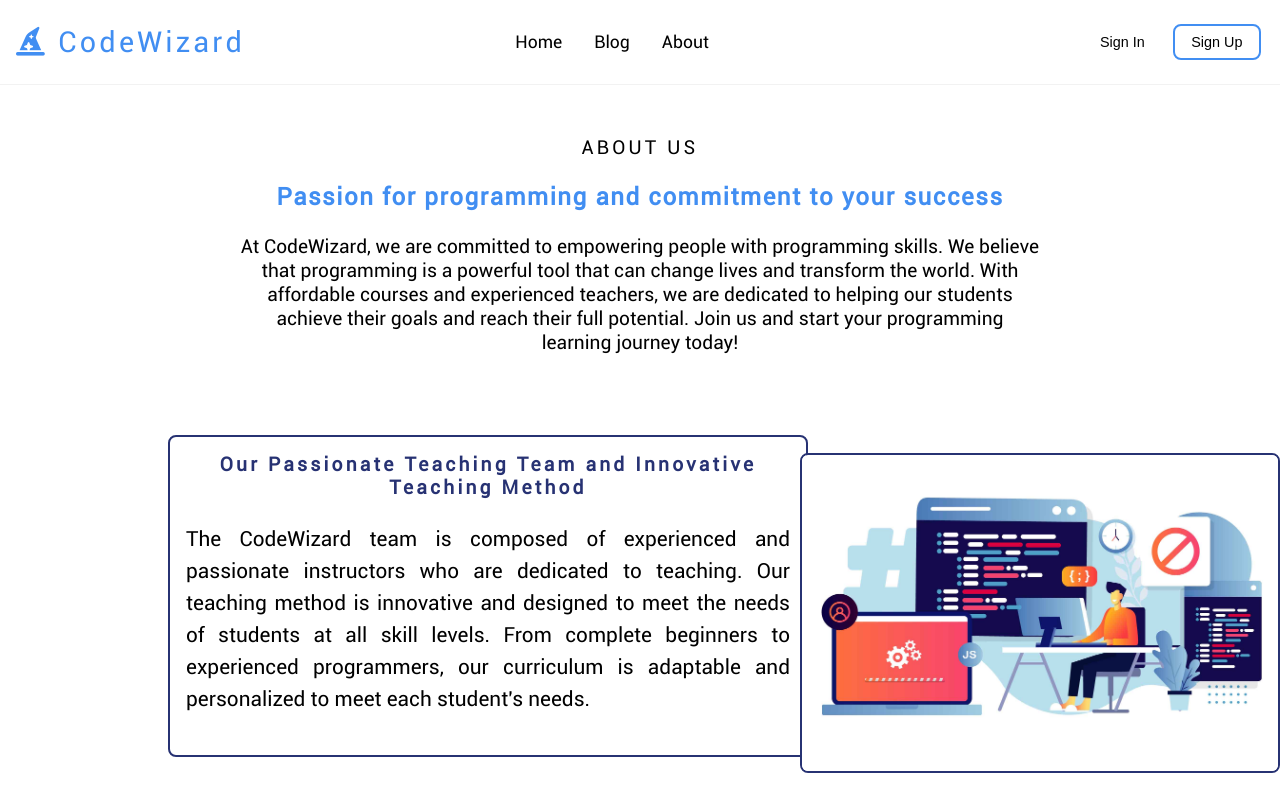
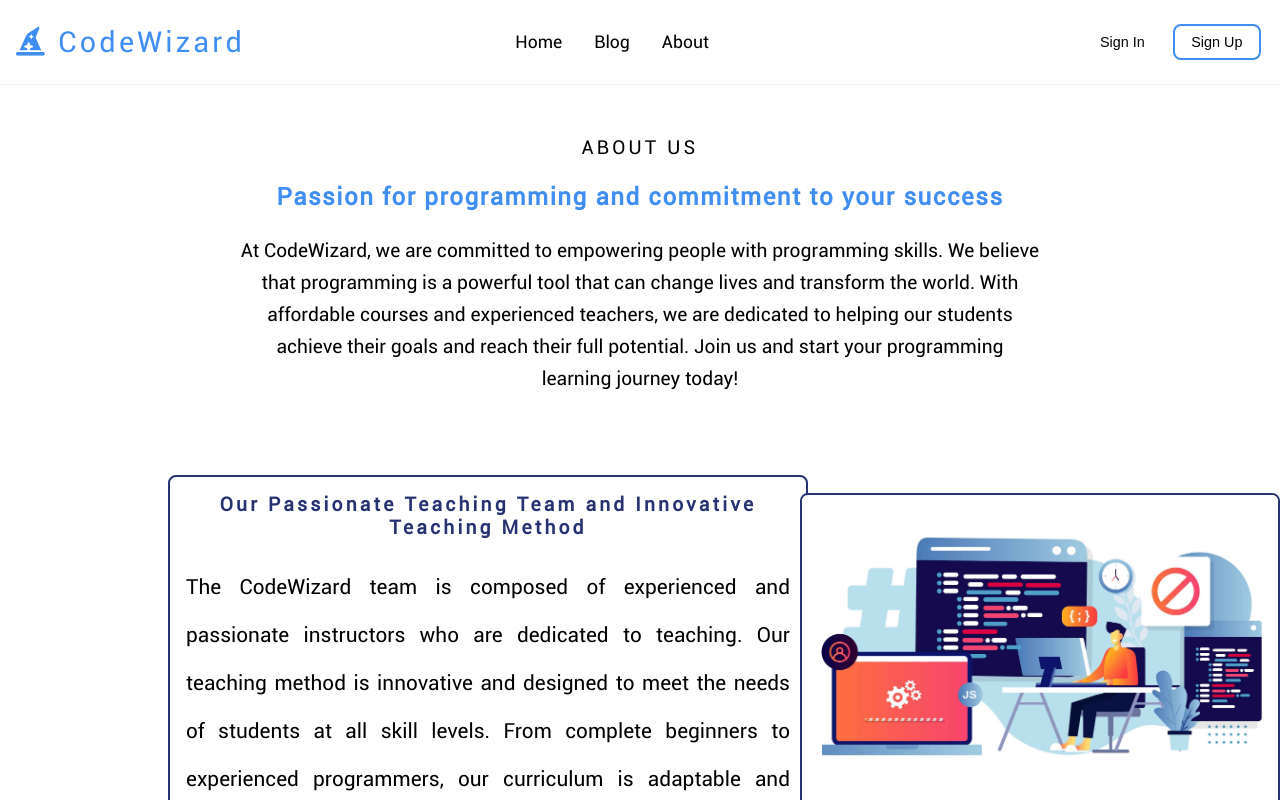
Before and after one commit to Victorceloss/code-wizard, a React (Vite) app in the folder frontend/: page /about in a window 1280 px wide. Shown: the top 800 px of the page. Built offline with nearby package versions, Linux system fonts and the light colour scheme.

Commit message:
:lipstick: style: Small changes in the About

```diff
--- a/frontend/src/styles/about.css
+++ b/frontend/src/styles/about.css
@@ -38,7 +38,7 @@
 
   font-size: 1.2rem;
   text-align: center;
-  line-height: 1.5rem;
+  line-height: 2.0rem;
 }
 
 .about-two {
@@ -64,7 +64,7 @@
   margin: 1.5rem 0;
   font-size: 1.3rem;
   text-align: justify;
-  line-height: 2.0rem;
+  line-height: 3.0rem;
 }
 
 .about-two-image {
```
